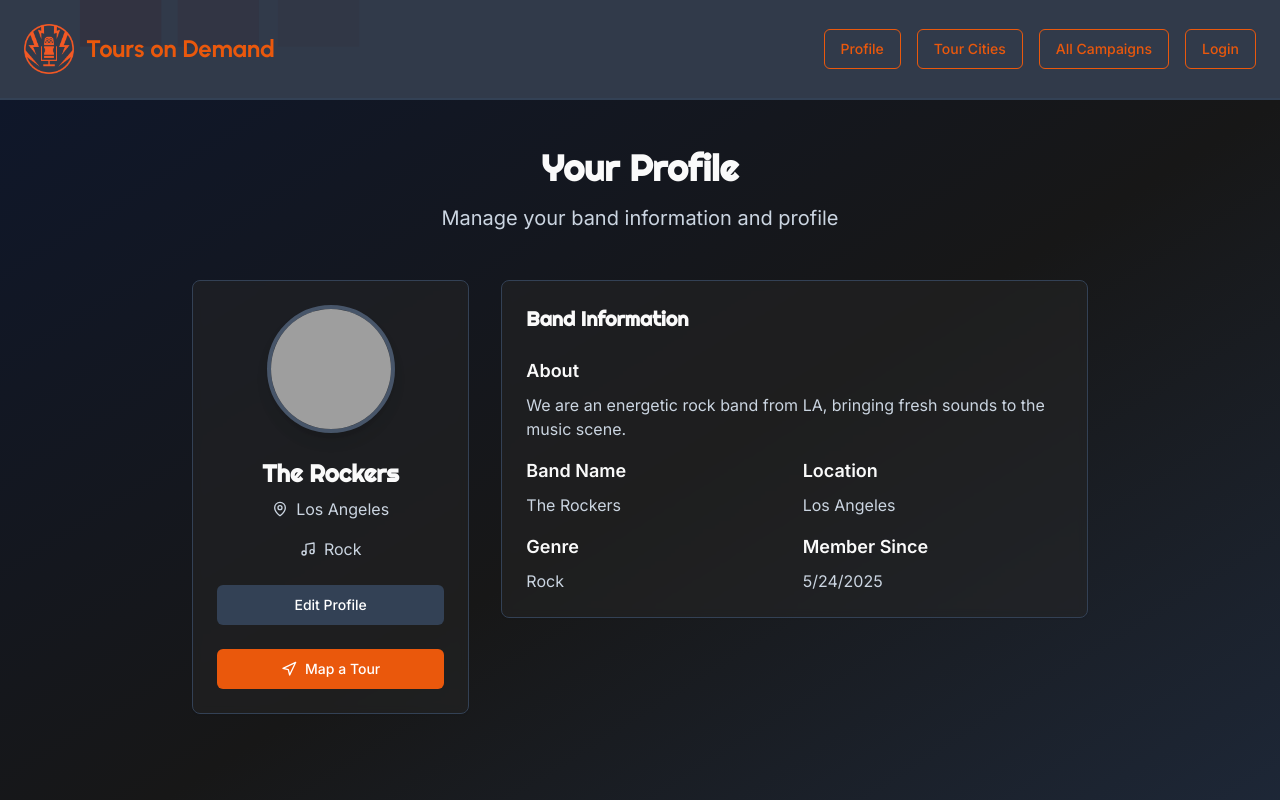
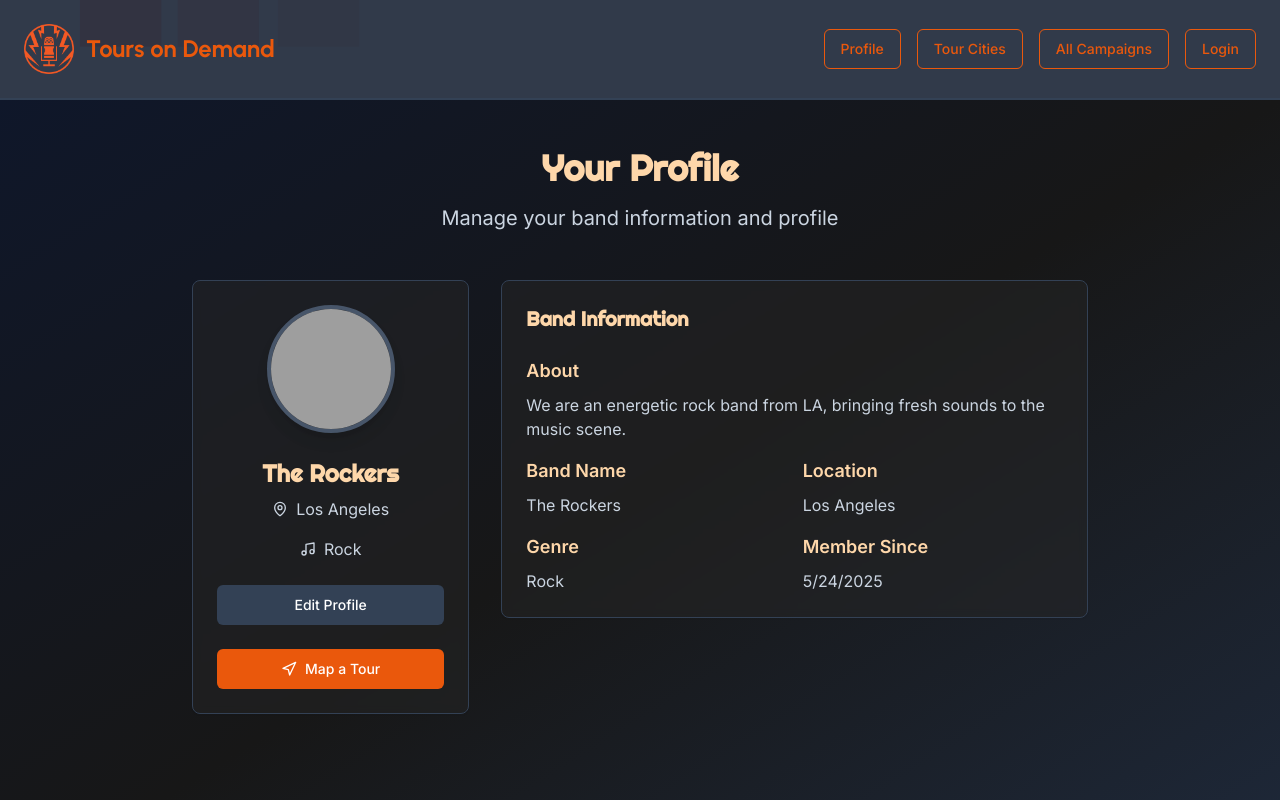
Before and after one commit to TomaraPetty/tours-on-demand, a Next.js app in the folder apps/tours-on-demand/: page /profile in a window 1280 px wide. Shown: the top 800 px of the page. Built offline with nearby package versions, Linux system fonts and the light colour scheme; grey boxes are pictures that could not be loaded.

Commit message:
update text colors

```diff
--- a/apps/tours-on-demand/app/profile/page.tsx
+++ b/apps/tours-on-demand/app/profile/page.tsx
@@ -5,7 +5,7 @@ export default function ProfilePage() {
     <div className="min-h-screen bg-gradient-to-br from-slate-900 via-neutral-900 to-slate-800 py-12 px-4 sm:px-6 lg:px-8">
       <div className="max-w-4xl mx-auto">
         <div className="text-center mb-12">
-          <h1 className="text-4xl font-bold text-neutral-50 mb-4 font-righteous">
+          <h1 className="text-4xl font-bold text-orange-200 mb-4 font-righteous">
             Your Profile
           </h1>
           <p className="text-xl text-slate-300">
--- a/apps/tours-on-demand/components/AllCampaignsFeature.tsx
+++ b/apps/tours-on-demand/components/AllCampaignsFeature.tsx
@@ -52,7 +52,7 @@ export function AllCampaignsFeature() {
       <div className="min-h-screen bg-gradient-to-br from-slate-900 via-neutral-900 to-slate-800 py-12 px-4 sm:px-6 lg:px-8">
         <div className="max-w-6xl mx-auto">
           <div className="text-center">
-            <h1 className="text-4xl font-bold text-neutral-50 mb-4 font-righteous">
+            <h1 className="text-4xl font-bold text-orange-200 mb-4 font-righteous">
               All Campaigns
             </h1>
             <p className="text-xl text-slate-300 mb-8">
@@ -74,7 +74,7 @@ export function AllCampaignsFeature() {
     <div className="min-h-screen bg-gradient-to-br from-slate-900 via-neutral-900 to-slate-800 py-12 px-4 sm:px-6 lg:px-8">
       <div className="max-w-6xl mx-auto">
         <div className="text-center mb-12">
-          <h1 className="text-4xl font-bold text-neutral-50 mb-4 font-righteous">
+          <h1 className="text-4xl font-bold text-orange-200 mb-4 font-righteous">
             All Campaigns
           </h1>
           <p className="text-xl text-slate-300">
@@ -93,7 +93,7 @@ export function AllCampaignsFeature() {
                   <MapPin className="w-6 h-6 text-orange-600" />
                 </div>
                 <div className="flex-1">
-                  <h3 className="text-xl font-bold text-neutral-50 font-righteous mb-1">
+                  <h3 className="text-xl font-bold text-orange-200 font-righteous mb-1">
                     {capitalizeCityName(city.name)}
                   </h3>
                   {city.country && (
--- a/apps/tours-on-demand/components/CityForm.tsx
+++ b/apps/tours-on-demand/components/CityForm.tsx
@@ -47,7 +47,7 @@ export function CityForm({ onCitiesSubmit }: CityFormProps) {
     <Card className="p-6 bg-neutral-800/50 backdrop-blur-sm border-slate-700">
       <div className="flex items-center gap-2 mb-6">
         <MapPin className="w-6 h-6 text-orange-600" />
-        <h3 className="text-xl font-bold text-neutral-50 font-righteous">
+        <h3 className="text-xl font-bold text-orange-200 font-righteous">
           Your Top Cities
         </h3>
       </div>
@@ -65,7 +65,7 @@ export function CityForm({ onCitiesSubmit }: CityFormProps) {
                 placeholder={`City ${index + 1}`}
                 value={city.name}
                 onChange={(e) => updateCity(city.id, 'name', e.target.value)}
-                className="w-full px-3 py-2 bg-neutral-700/50 border border-slate-600 rounded-md text-neutral-50 placeholder-slate-400 focus:outline-none focus:ring-2 focus:ring-orange-500"
+                className="w-full px-3 py-2 bg-neutral-700/50 border border-slate-600 rounded-md text-orange-200 placeholder-slate-400 focus:outline-none focus:ring-2 focus:ring-orange-500"
               />
             </div>
             <div className="flex-1">
@@ -74,7 +74,7 @@ export function CityForm({ onCitiesSubmit }: CityFormProps) {
                 placeholder="Country (optional)"
                 value={city.country || ''}
                 onChange={(e) => updateCity(city.id, 'country', e.target.value)}
-                className="w-full px-3 py-2 bg-neutral-700/50 border border-slate-600 rounded-md text-neutral-50 placeholder-slate-400 focus:outline-none focus:ring-2 focus:ring-orange-500"
+                className="w-full px-3 py-2 bg-neutral-700/50 border border-slate-600 rounded-md text-orange-200 placeholder-slate-400 focus:outline-none focus:ring-2 focus:ring-orange-500"
               />
             </div>
             {cities.length > 1 && (
--- a/apps/tours-on-demand/components/ProfileComponent.tsx
+++ b/apps/tours-on-demand/components/ProfileComponent.tsx
@@ -89,7 +89,7 @@ export function ProfileComponent() {
               )}
             </div>
 
-            <h2 className="text-2xl font-bold text-neutral-50 mb-2 font-righteous">
+            <h2 className="text-2xl font-bold text-orange-200 mb-2 font-righteous">
               {profileData?.bandName || 'My Band'}
             </h2>
 
@@ -125,7 +125,7 @@ export function ProfileComponent() {
       {/* Profile Details */}
       <div className="lg:col-span-2">
         <Card className="p-6 bg-neutral-800/50 backdrop-blur-sm border-slate-700">
-          <h3 className="text-xl font-bold text-neutral-50 mb-6 font-righteous">
+          <h3 className="text-xl font-bold text-orange-200 mb-6 font-righteous">
             Band Information
           </h3>
 
@@ -139,7 +139,7 @@ export function ProfileComponent() {
                   type="text"
                   value={editForm.bandName}
                   onChange={(e) => setEditForm({...editForm, bandName: e.target.value})}
-                  className="w-full px-3 py-2 bg-neutral-700/50 border border-slate-600 rounded-md text-neutral-50 placeholder-slate-400 focus:outline-none focus:ring-2 focus:ring-orange-500"
+                  className="w-full px-3 py-2 bg-neutral-700/50 border border-slate-600 rounded-md text-orange-200 placeholder-slate-400 focus:outline-none focus:ring-2 focus:ring-orange-500"
                 />
               </div>
 
@@ -151,7 +151,7 @@ export function ProfileComponent() {
                   type="text"
                   value={editForm.city}
                   onChange={(e) => setEditForm({...editForm, city: e.target.value})}
-                  className="w-full px-3 py-2 bg-neutral-700/50 border border-slate-600 rounded-md text-neutral-50 placeholder-slate-400 focus:outline-none focus:ring-2 focus:ring-orange-500"
+                  className="w-full px-3 py-2 bg-neutral-700/50 border border-slate-600 rounded-md text-orange-200 placeholder-slate-400 focus:outline-none focus:ring-2 focus:ring-orange-500"
                 />
               </div>
 
@@ -163,7 +163,7 @@ export function ProfileComponent() {
                   type="text"
                   value={editForm.genre}
                   onChange={(e) => setEditForm({...editForm, genre: e.target.value})}
-                  className="w-full px-3 py-2 bg-neutral-700/50 border border-slate-600 rounded-md text-neutral-50 placeholder-slate-400 focus:outline-none focus:ring-2 focus:ring-orange-500"
+                  className="w-full px-3 py-2 bg-neutral-700/50 border border-slate-600 rounded-md text-orange-200 placeholder-slate-400 focus:outline-none focus:ring-2 focus:ring-orange-500"
                 />
               </div>
 
@@ -175,7 +175,7 @@ export function ProfileComponent() {
                   value={editForm.bio}
                   onChange={(e) => setEditForm({...editForm, bio: e.target.value})}
                   rows={4}
-                  className="w-full px-3 py-2 bg-neutral-700/50 border border-slate-600 rounded-md text-neutral-50 placeholder-slate-400 focus:outline-none focus:ring-2 focus:ring-orange-500"
+                  className="w-full px-3 py-2 bg-neutral-700/50 border border-slate-600 rounded-md text-orange-200 placeholder-slate-400 focus:outline-none focus:ring-2 focus:ring-orange-500"
                   placeholder="Tell us about your band..."
                 />
               </div>
@@ -190,7 +190,7 @@ export function ProfileComponent() {
           ) : (
             <div className="space-y-4">
               <div>
-                <h4 className="text-lg font-semibold text-neutral-50 mb-2">About</h4>
+                <h4 className="text-lg font-semibold text-orange-200 mb-2">About</h4>
                 <p className="text-slate-300">
                   {profileData?.bio || 'No bio available. Click "Edit Profile" to add one.'}
                 </p>
@@ -198,22 +198,22 @@ export function ProfileComponent() {
 
               <div className="grid grid-cols-1 md:grid-cols-2 gap-4">
                 <div>
-                  <h4 className="text-lg font-semibold text-neutral-50 mb-2">Band Name</h4>
+                  <h4 className="text-lg font-semibold text-orange-200 mb-2">Band Name</h4>
                   <p className="text-slate-300">{profileData?.bandName}</p>
                 </div>
 
                 <div>
-                  <h4 className="text-lg font-semibold text-neutral-50 mb-2">Location</h4>
+                  <h4 className="text-lg font-semibold text-orange-200 mb-2">Location</h4>
                   <p className="text-slate-300">{profileData?.city}</p>
                 </div>
 
                 <div>
-                  <h4 className="text-lg font-semibold text-neutral-50 mb-2">Genre</h4>
+                  <h4 className="text-lg font-semibold text-orange-200 mb-2">Genre</h4>
                   <p className="text-slate-300">{profileData?.genre}</p>
                 </div>
 
                 <div>
-                  <h4 className="text-lg font-semibold text-neutral-50 mb-2">Member Since</h4>
+                  <h4 className="text-lg font-semibold text-orange-200 mb-2">Member Since</h4>
                   <p className="text-slate-300">
                     {new Date().toLocaleDateString()}
                   </p>
--- a/apps/tours-on-demand/components/TourCitiesFeature.tsx
+++ b/apps/tours-on-demand/components/TourCitiesFeature.tsx
@@ -38,7 +38,7 @@ export function TourCitiesFeature() {
     <div className="min-h-screen bg-gradient-to-br from-slate-900 via-neutral-900 to-slate-800 py-12 px-4 sm:px-6 lg:px-8">
       <div className="max-w-6xl mx-auto">
         <div className="text-center mb-12">
-          <h1 className="text-4xl font-bold text-neutral-50 mb-4 font-righteous">
+          <h1 className="text-4xl font-bold text-orange-200 mb-4 font-righteous">
             Plan Your Tour Cities
           </h1>
           <p className="text-xl text-slate-300">
```
Also changed, not shown: apps/tours-on-demand/components/CampaignDetailsFeature.tsx (+8 -8 lines), apps/tours-on-demand/components/CityMap.tsx (+5 -5 lines).
